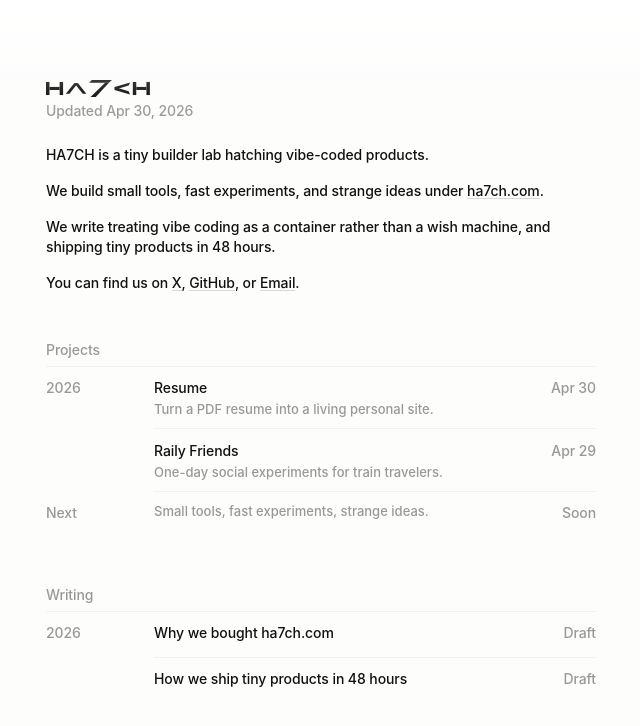
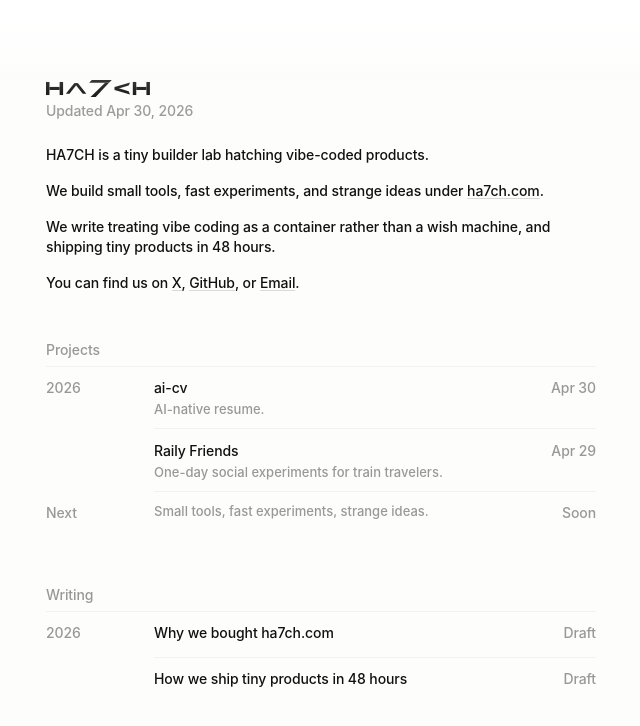
Before and after one commit to HA7CH/ha7ch-home, a Next.js app: page / in a window 1280 px wide. Shown: the top 726 px of the page, without its empty margins (319-959 px from the left). Built offline with nearby package versions, Linux system fonts and the light colour scheme.

Commit message:
Update resume project: ai-cv, new domain ai-cv.ha7ch.com, new slogan

```diff
--- a/src/app/page.tsx
+++ b/src/app/page.tsx
@@ -12,9 +12,9 @@ type ListItem = {
 const projects: ListItem[] = [
   {
     group: "2026",
-    title: "Resume",
-    description: "Turn a PDF resume into a living personal site.",
-    href: "https://cv.ha7ch.com",
+    title: "ai-cv",
+    description: "AI-native resume.",
+    href: "https://ai-cv.ha7ch.com",
     date: "2026-04-30",
     meta: "Apr 30"
   },
```
